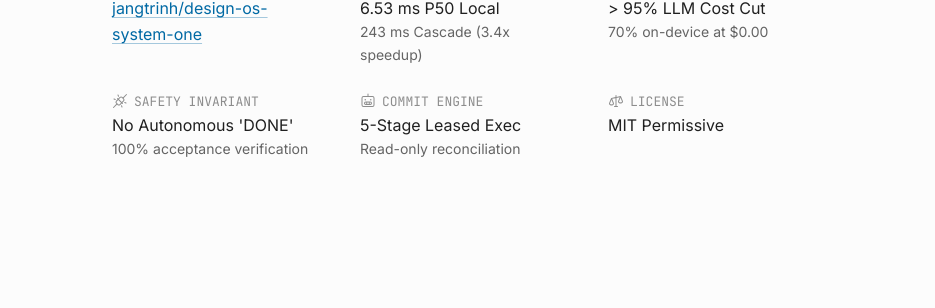
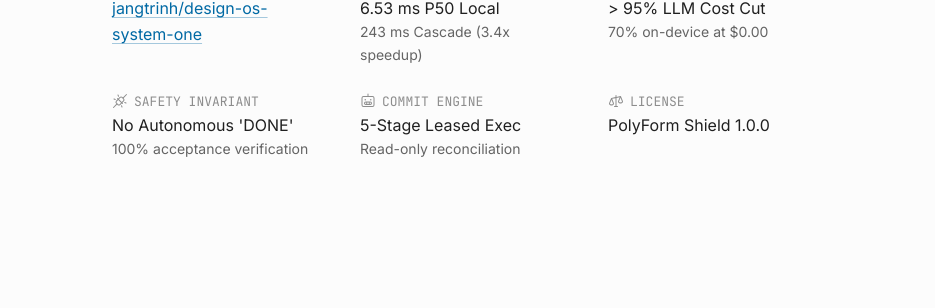
Before and after one commit to jangtrinh/design-os-system-one, a Jekyll site: the page docs/index.html, which Jekyll copies as it is, in a window 1280 px wide and 900 px high, scrolled down 1187 px. Shown: the part 145-453 px from the top of the window, without its empty margins (172-1107 px from the left). Built offline with Jekyll 4.4.1, drawn with Linux system fonts in a browser that asks for light colours.

Commit message:
chore(license): finish PolyForm Shield wording on pages and READMEs
Replace the license values that still read MIT, Apache-2.0 or "open source"
in GitHub Pages fact lists, footers, llms.txt, README badges and promo
captions. Third-party notices are unchanged.

```diff
--- a/docs/index.html
+++ b/docs/index.html
@@ -295,7 +295,7 @@
         <div><dt><svg class="ph" viewBox="0 0 256 256" fill="currentColor" aria-hidden="true"><path d="M216,40H40A16,16,0,0,0,24,56V200a16,16,0,0,0,16,16H216a16,16,0,0,0,16-16V56A16,16,0,0,0,216,40Zm0,160H40V56H216V200ZM80,84A12,12,0,1,1,68,72,12,12,0,0,1,80,84Zm40,0a12,12,0,1,1-12-12A12,12,0,0,1,120,84Z"/></svg>Cost Reduction</dt><dd>&gt; 95% LLM Cost Cut<small>70% on-device at $0.00</small></dd></div>
         <div><dt><svg class="ph" viewBox="0 0 256 256" fill="currentColor" aria-hidden="true"><path d="M237.66,18.34a8,8,0,0,0-11.32,0l-52.4,52.41-5.37-5.38a32.05,32.05,0,0,0-45.26,0L100,88.69l-6.34-6.35A8,8,0,0,0,82.34,93.66L88.69,100,65.37,123.31a32,32,0,0,0,0,45.26l5.38,5.37-52.41,52.4a8,8,0,0,0,11.32,11.32l52.4-52.41,5.37,5.38a32,32,0,0,0,45.26,0L156,167.31l6.34,6.35a8,8,0,0,0,11.32-11.32L167.31,156l23.32-23.31a32,32,0,0,0,0-45.26l-5.38-5.37,52.41-52.4A8,8,0,0,0,237.66,18.34Zm-116.29,161a16,16,0,0,1-22.62,0L76.69,157.25a16,16,0,0,1,0-22.62L100,111.31,144.69,156Zm57.94-57.94L156,144.69,111.31,100l23.32-23.31a16,16,0,0,1,22.62,0l22.06,22A16,16,0,0,1,179.31,121.37ZM88.57,35A8,8,0,0,1,103.43,29l8,20A8,8,0,0,1,96.57,55ZM24.57,93A8,8,0,0,1,35,88.57l20,8A8,8,0,0,1,49,111.43l-20-8A8,8,0,0,1,24.57,93ZM231.43,163a8,8,0,0,1-10.4,4.46l-20-8A8,8,0,1,1,207,144.57l20,8A8,8,0,0,1,231.43,163Zm-64,58.06A8,8,0,0,1,152.57,227l-8-20A8,8,0,0,1,159.43,201Z"/></svg>Safety Invariant</dt><dd>No Autonomous 'DONE'<small>100% acceptance verification</small></dd></div>
         <div><dt><svg class="ph" viewBox="0 0 256 256" fill="currentColor" aria-hidden="true"><path d="M200,48H136V16a8,8,0,0,0-16,0V48H56A32,32,0,0,0,24,80V192a32,32,0,0,0,32,32H200a32,32,0,0,0,32-32V80A32,32,0,0,0,200,48Zm16,144a16,16,0,0,1-16,16H56a16,16,0,0,1-16-16V80A16,16,0,0,1,56,64H200a16,16,0,0,1,16,16Zm-52-56H92a28,28,0,0,0,0,56h72a28,28,0,0,0,0-56Zm-24,16v24H116V152ZM80,164a12,12,0,0,1,12-12h8v24H92A12,12,0,0,1,80,164Zm84,12h-8V152h8a12,12,0,0,1,0,24ZM72,108a12,12,0,1,1,12,12A12,12,0,0,1,72,108Zm88,0a12,12,0,1,1,12,12A12,12,0,0,1,160,108Z"/></svg>Commit Engine</dt><dd>5-Stage Leased Exec<small>Read-only reconciliation</small></dd></div>
-        <div><dt><svg class="ph" viewBox="0 0 256 256" fill="currentColor" aria-hidden="true"><path d="M239.43,133l-32-80h0a8,8,0,0,0-9.16-4.84L136,62V40a8,8,0,0,0-16,0V65.58L54.26,80.19A8,8,0,0,0,48.57,85h0v.06L16.57,165a7.92,7.92,0,0,0-.57,3c0,23.31,24.54,32,40,32s40-8.69,40-32a7.92,7.92,0,0,0-.57-3L66.92,93.77,120,82V208H104a8,8,0,0,0,0,16h48a8,8,0,0,0,0-16H136V78.42L187,67.1,160.57,133a7.92,7.92,0,0,0-.57,3c0,23.31,24.54,32,40,32s40-8.69,40-32A7.92,7.92,0,0,0,239.43,133ZM56,184c-7.53,0-22.76-3.61-23.93-14.64L56,109.54l23.93,59.82C78.76,180.39,63.53,184,56,184Zm144-32c-7.53,0-22.76-3.61-23.93-14.64L200,77.54l23.93,59.82C222.76,148.39,207.53,152,200,152Z"/></svg>License</dt><dd>MIT Permissive</dd></div>
+        <div><dt><svg class="ph" viewBox="0 0 256 256" fill="currentColor" aria-hidden="true"><path d="M239.43,133l-32-80h0a8,8,0,0,0-9.16-4.84L136,62V40a8,8,0,0,0-16,0V65.58L54.26,80.19A8,8,0,0,0,48.57,85h0v.06L16.57,165a7.92,7.92,0,0,0-.57,3c0,23.31,24.54,32,40,32s40-8.69,40-32a7.92,7.92,0,0,0-.57-3L66.92,93.77,120,82V208H104a8,8,0,0,0,0,16h48a8,8,0,0,0,0-16H136V78.42L187,67.1,160.57,133a7.92,7.92,0,0,0-.57,3c0,23.31,24.54,32,40,32s40-8.69,40-32A7.92,7.92,0,0,0,239.43,133ZM56,184c-7.53,0-22.76-3.61-23.93-14.64L56,109.54l23.93,59.82C78.76,180.39,63.53,184,56,184Zm144-32c-7.53,0-22.76-3.61-23.93-14.64L200,77.54l23.93,59.82C222.76,148.39,207.53,152,200,152Z"/></svg>License</dt><dd>PolyForm Shield 1.0.0</dd></div>
       </dl>
     </section>
 
```
